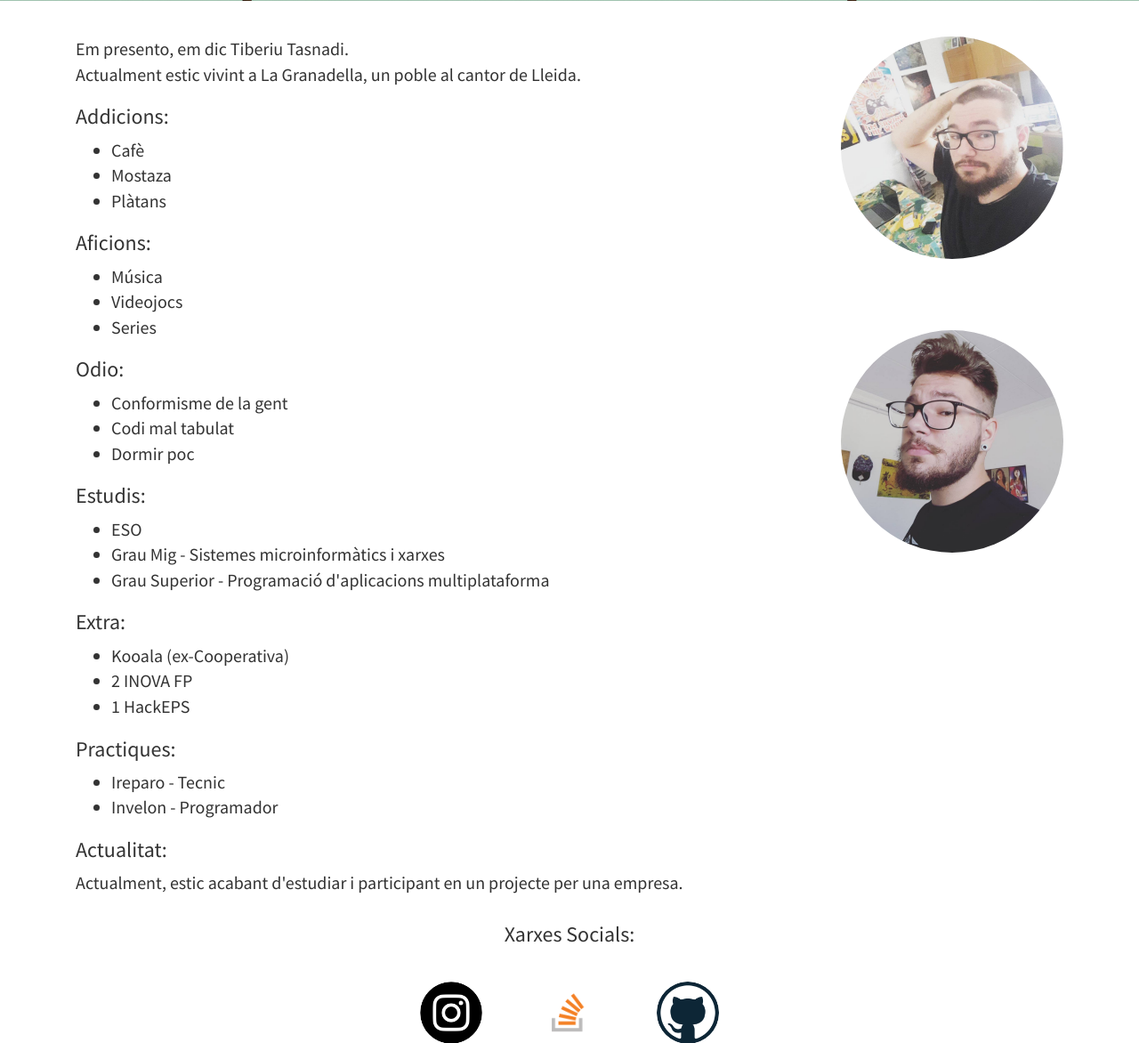
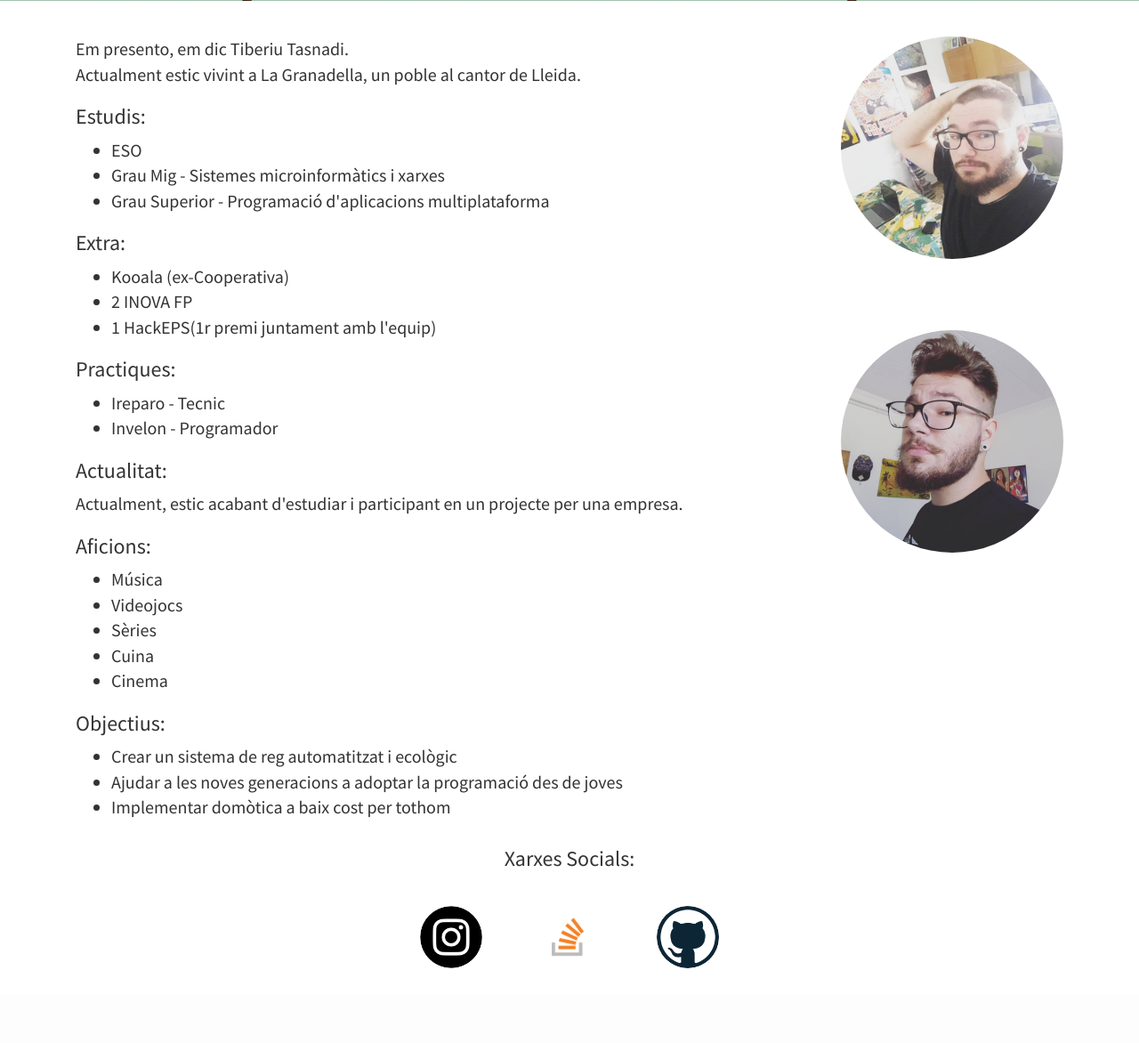
Before and after one commit to TiberiuTasnadi/Blogg, a Django app: page /sobre/ in a window 1280 px wide. Shown: the part 799-1971 px from the top of the page at 89% size. After the commit the page ends 1887 px from the top, so only its background shows below. Run offline with Django 3.2, Linux system fonts and the light colour scheme; some libraries are stand-ins or nearby versions.

Commit message:
actualitzat la part de sobre jo

```diff
--- a/blog/templates/blog/sobre.html
+++ b/blog/templates/blog/sobre.html
@@ -5,24 +5,6 @@
   <div class="col-sm-8">
   <p> Em presento, em dic Tiberiu Tasnadi.<br>
   Actualment estic vivint a La Granadella, un poble al cantor de Lleida.<br>
-  <h3>Addicions:</h3>
-    <ul>
-      <li>Cafè</li>
-      <li>Mostaza</li>
-      <li>Plàtans</li>
-    </ul>
-  <h3>Aficions:</h3>
-    <ul>
-      <li>Música</li>
-      <li>Videojocs</li>
-      <li>Series</li>
-    </ul>
-  <h3>Odio:</h3>
-    <ul>
-      <li>Conformisme de la gent</li>
-      <li>Codi mal tabulat</li>
-      <li>Dormir poc</li>
-    </ul>
   <h3>Estudis:</h3>
     <ul>
       <li>ESO</li>
@@ -33,7 +15,7 @@
     <ul>
       <li>Kooala (ex-Cooperativa)</li>
       <li>2 INOVA FP</li>
-      <li>1 HackEPS</li>
+      <li>1 HackEPS(1r premi juntament amb l'equip)</li>
     </ul>
   <h3>Practiques:</h3>
     <ul>
@@ -42,6 +24,20 @@
     </ul>
   <h3>Actualitat:</h3>
     Actualment, estic acabant d'estudiar i participant en un projecte per una empresa. </p>
+  <h3>Aficions:</h3>
+    <ul>
+      <li>Música</li>
+      <li>Videojocs</li>
+      <li>Sèries</li>
+      <li>Cuina</li>
+      <li>Cinema</li>
+    </ul>
+  <h3>Objectius:</h3>
+    <ul>
+      <li>Crear un sistema de reg automatitzat i ecològic</li>
+      <li>Ajudar a les noves generacions a adoptar la programació des de joves</li>
+      <li>Implementar domòtica a baix cost per tothom</li>
+    </ul>
   </div>
   <div class="col-sm-4">
     <img src="{% static 'img/1.PNG'%}" class="img-circle pull-right" style="margin-bottom:80px;height:250px; width:250px">
```
